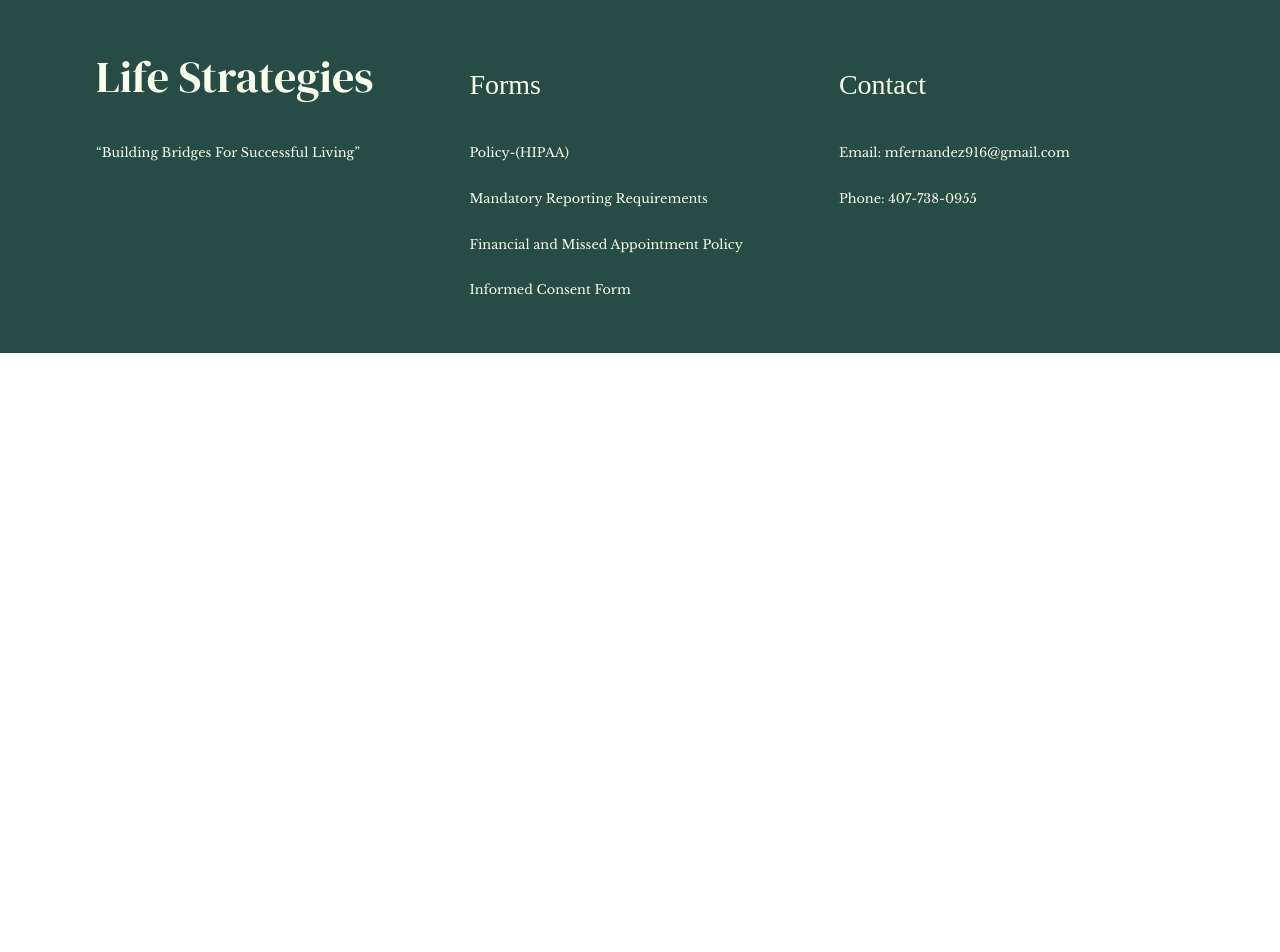
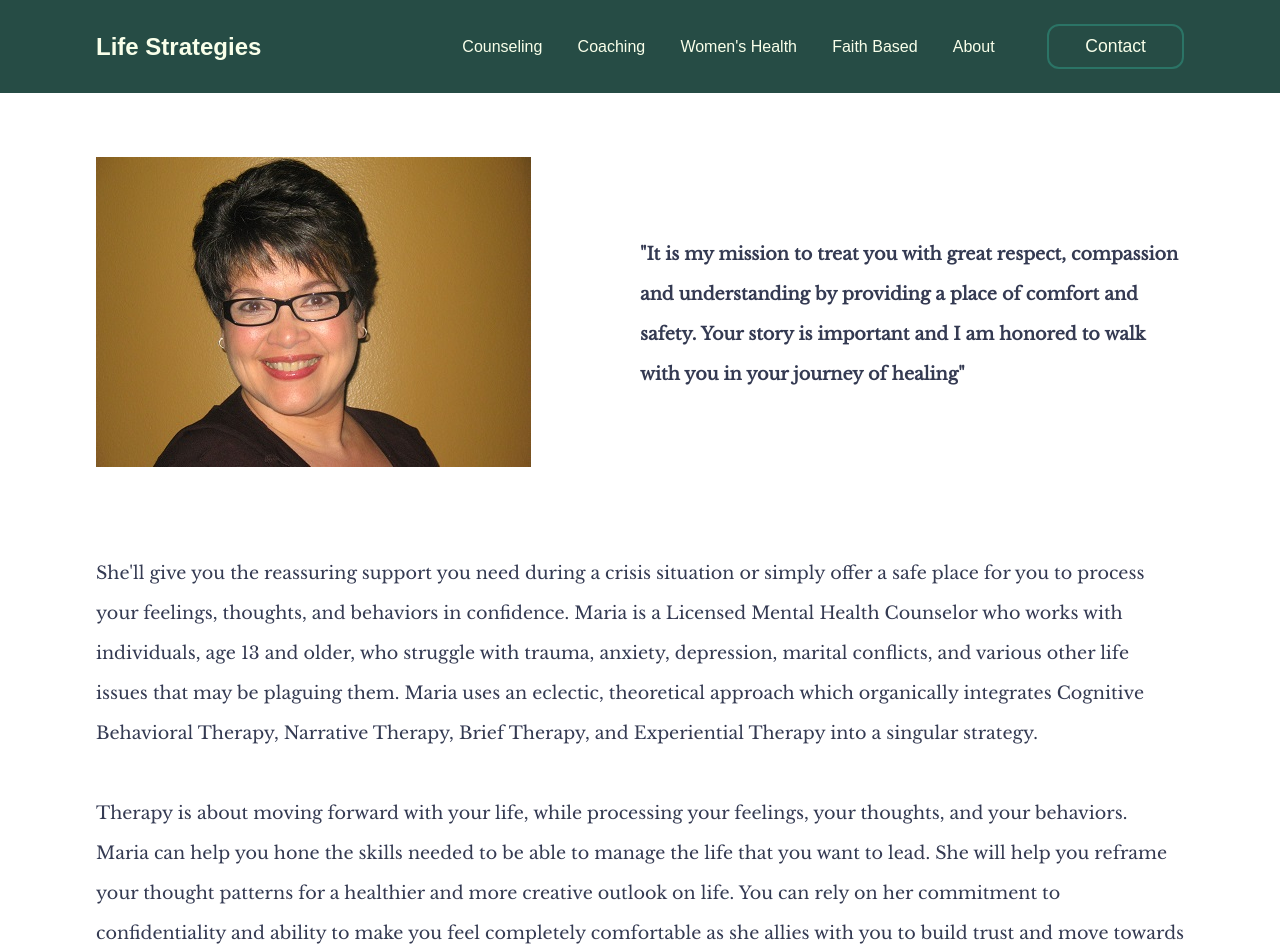
Before and after one commit to IArodriguez99/Life-Strategies, a React (Create React App) app: page /about in a window 1280 px wide. Shown: the top 952 px of the page. Before the commit the page ends 800 px from the top, so only its background shows below. Built offline with nearby package versions, Linux system fonts and the light colour scheme.

Commit message:
Me component

```diff
--- a/src/App.js
+++ b/src/App.js
@@ -11,6 +11,7 @@ import Hero from './components/Hero/Hero'
 import Trauma from './components/Trauma/Trauma'
 import Footer from './components/Footer/Footer'
 import Faith from './components//Faith.js/Faith'
+import Me from './components/Me/Me'
 
 import { BrowserRouter as Router, Switch, Route} from 'react-router-dom';
 
@@ -42,6 +43,12 @@ function App() {
               <Form />
             </Route>
           </div>
+          <div className="About">
+            <Route path="/about" component={About}>
+              <Nav />
+              <Me />
+            </Route>
+          </div>
           <Footer />
     </Router>
   );
--- /dev/null
+++ b/src/components/Me/Me.css
@@ -0,0 +1,38 @@
+.Me-container{
+    width: min(85%, 70.5rem);
+    margin-inline: auto;
+}
+
+.Me-row{
+    display: flex;
+    flex-direction: row;
+    justify-content: space-between;
+    align-items: center;
+    margin-top: 4rem;
+    margin-bottom: 4rem;
+    gap: 2rem;
+}
+
+.Me-row-2{
+    display: flex;
+    flex-direction: row;
+    align-items: left;
+    margin-bottom: 4rem;
+}
+
+.Me-row-2 p{
+    color: #343A52;
+    line-height: 2.5rem;
+}
+
+.Me-col{
+    display: flex;
+    flex-direction: column;
+    max-width: 50%;
+}
+
+.Me-col p{
+    color: #343A52;
+    font-weight: bold;
+    line-height: 2.5rem;
+}
--- /dev/null
+++ b/src/components/Me/Me.js
@@ -0,0 +1,28 @@
+import './Me.css'
+import maria from './MariaABT.jpeg'
+
+const Me = () => {
+    return (
+        <div className="Me-container">
+            <div className="Me-row">
+                <div>
+                    <img src={maria} alt="Maria" className="headshot-ABT" />
+                </div>
+                <div className="Me-col">
+                    <p>"It is my mission to treat you with great respect, compassion and understanding by providing a place of comfort and safety.  Your story is important and I am honored to walk with you in your journey of healing"</p>
+                </div>
+            </div>
+            <div className="Me-row-2">
+                <p>She'll give you the reassuring support you need during a crisis situation or simply offer a safe place for you to process your feelings, thoughts, and behaviors in confidence. Maria is a Licensed Mental Health Counselor who works with individuals, age 13 and older, who struggle with trauma, anxiety, depression, marital conflicts, and various other life issues that may be plaguing them.
+                    Maria uses an eclectic, theoretical approach which organically integrates Cognitive Behavioral Therapy, Narrative Therapy, Brief Therapy, and Experiential Therapy into a singular strategy.
+                    <br></br>
+                    <br></br>
+                    Therapy is about moving forward with your life, while processing your feelings, your thoughts, and your behaviors. Maria can help you hone the skills needed to be able to manage the life that you want to lead.
+                    She will help you reframe your thought patterns for a healthier and more creative outlook on life. You can rely on her commitment to confidentiality and ability to make you feel completely comfortable as she allies with you to build trust and move towards healing.
+                  </p>
+            </div>
+        </div>
+    );
+}
+
+export default Me;
--- a/src/components/Nav/Nav.js
+++ b/src/components/Nav/Nav.js
@@ -14,7 +14,7 @@ const Nav = () => {
                     <li><a>Coaching</a></li>
                     <li><a>Women's Health</a></li>
                     <Link to='/faith'><li>Faith Based</li></Link>
-                    <li><a>About</a></li>
+                    <Link to='/about'><li>About</li></Link>
                     <button className="nav-btn">Contact</button>
                 </ul>
             </nav>
```
Also changed, not shown: src/components/Me/MariaABT.jpeg (added).
